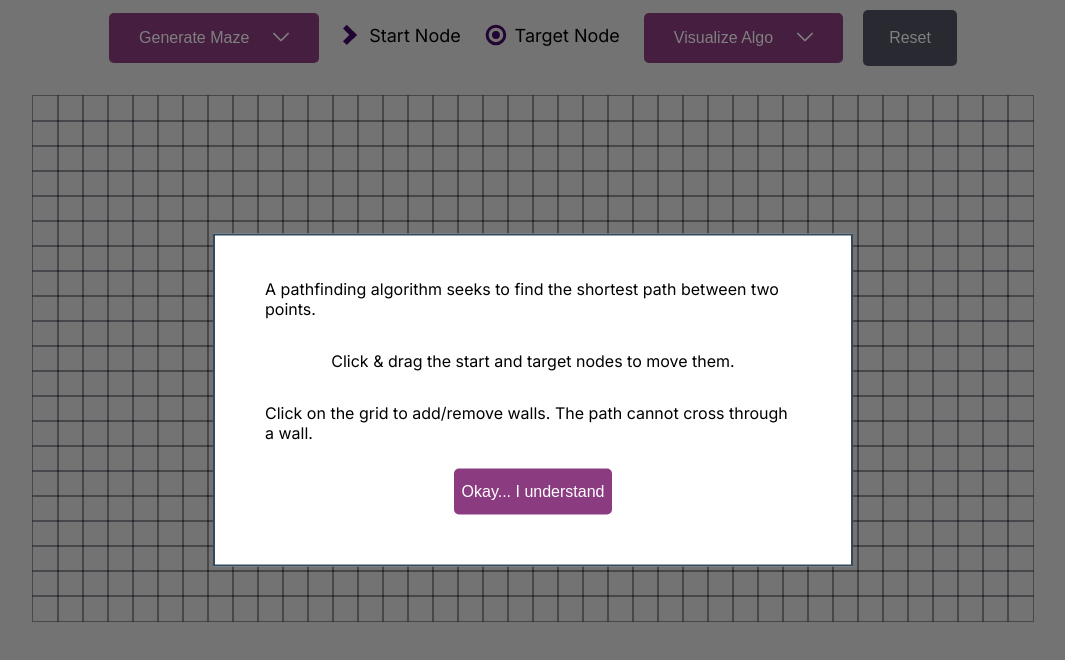
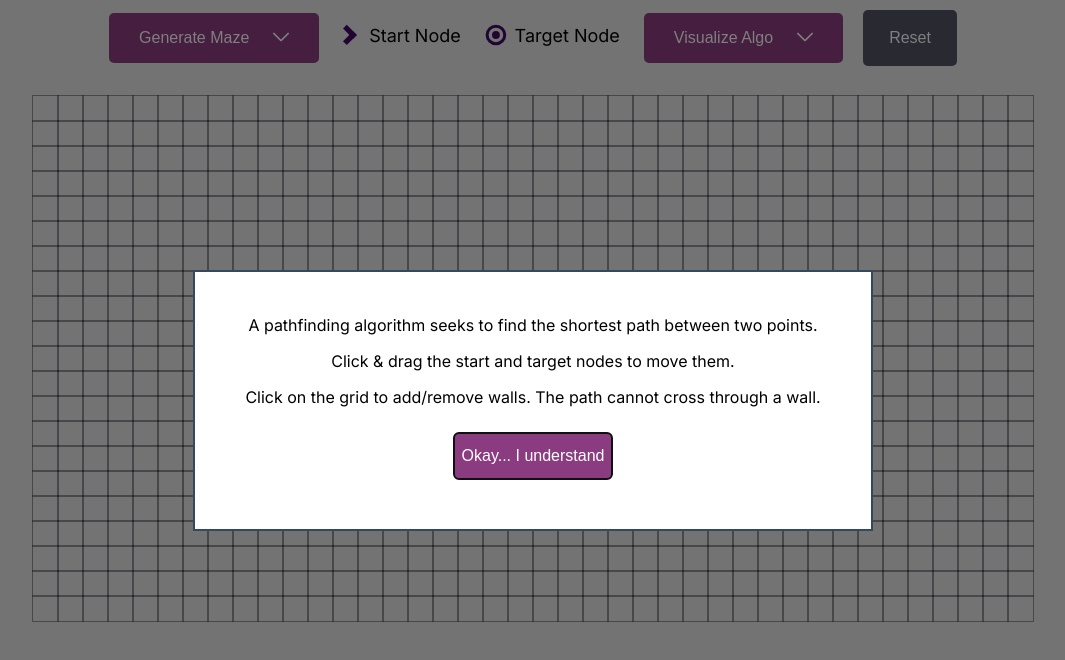
Before and after one commit to sava-stanchev/algorithmic-pathfinding, a React (Create React App) app: page / in a window 1280 px wide. Shown: the top 660 px of the page, without its empty margins (107-1172 px from the left). Built offline with nearby package versions, Linux system fonts and the light colour scheme.

Commit message:
use dialog for tutorial modal

```diff
--- a/package.json
+++ b/package.json
@@ -14,7 +14,6 @@
     "react": "^17.0.2",
     "react-dom": "^17.0.2",
     "react-scripts": "5.0.0",
-    "typescript": "^4.5.4",
     "web-vitals": "^2.1.2"
   },
   "scripts": {
@@ -45,6 +44,7 @@
   },
   "devDependencies": {
     "@types/gh-pages": "^3.2.1",
-    "gh-pages": "^3.2.3"
+    "gh-pages": "^3.2.3",
+    "typescript": "^4.8.3"
   }
 }
--- a/src/Modal/TutorialModal.css
+++ b/src/Modal/TutorialModal.css
@@ -1,29 +1,18 @@
 @import url("https://fonts.googleapis.com/css2?family=Inter:wght@300;400;500;600;700;800&display=swap");
 
-.overlay-styles {
+.modal {
   position: fixed;
-  top: 0;
-  left: 0;
-  right: 0;
-  bottom: 0;
-  background-color: rgba(0, 0, 0, 0.5);
-  z-index: 1000;
-}
-
-.modal-styles {
-  position: fixed;
-  top: 50%;
-  left: 50%;
-  transform: translate(-50%, -50%);
+  margin: auto;
+  max-width: 800px;
   background-color: white;
   border: #34495e solid 2px;
   padding: 50px;
   padding-top: 27px;
-  z-index: 1000;
-  display: flex;
-  flex-direction: column;
-  justify-content: center;
-  align-items: center;
+  text-align: center;
+}
+
+.modal::backdrop {
+  background: rgba(0, 0, 0, 0.5);
 }
 
 .modal-btn {
@@ -37,10 +26,6 @@
   margin-top: 10px;
 }
 
-.modal-btn:hover {
-  color: #ffd700;
-}
-
 p {
   margin: 1rem 0;
 }
--- a/src/Modal/TutorialModal.tsx
+++ b/src/Modal/TutorialModal.tsx
@@ -1,18 +1,24 @@
+import { useEffect, useRef } from "react";
 import "./TutorialModal.css";
-import ReactDom from "react-dom";
 
 type Props = {
-  open: boolean;
-  onClose: () => void;
+  openModal: boolean;
+  closeModal: () => void;
 };
 
-const TutorialModal: React.FC<Props> = ({ open, onClose }) => {
-  if (!open) return null;
+const TutorialModal: React.FC<Props> = ({ openModal, closeModal }) => {
+  const ref = useRef<HTMLDialogElement>(null);
 
-  return ReactDom.createPortal(
-    <>
-      <div className="overlay-styles" />
-      <div className="modal-styles">
+  useEffect(() => {
+    if (openModal) {
+      ref.current?.showModal();
+    } else {
+      ref.current?.close();
+    }
+  }, [openModal]);
+
+  return (
+    <dialog ref={ref} className="modal">
       <p>
         A pathfinding algorithm seeks to find the shortest path between two
         points.
@@ -22,12 +28,10 @@ const TutorialModal: React.FC<Props> = ({ open, onClose }) => {
         Click on the grid to add/remove walls. The path cannot cross through a
         wall.
       </p>
-        <button className="modal-btn" onClick={onClose}>
+      <button className="modal-btn" onClick={closeModal}>
         Okay... I understand
       </button>
-      </div>
-    </>,
-    document.getElementById("portal")!
+    </dialog>
   );
 };
 
--- a/src/Visualizer/Visualizer.tsx
+++ b/src/Visualizer/Visualizer.tsx
@@ -27,7 +27,7 @@ const Visualizer: React.FC = () => {
   const [mouseIsPressed, setMouseIsPressed] = useState(false);
   const [pressedNodeStatus, setPressedNodeStatus] = useState("");
   const [selectedNode, setSelectedNode] = useState<NodeType>({} as NodeType);
-  const [open, setOpen] = useState(true);
+  const [modal, setModal] = useState(true);
   const [isMazeDropdownOpen, setIsMazeDropdownOpen] = useState(false);
   const [isAlgoDropdownOpen, setIsAlgoDropdownOpen] = useState(false);
 
@@ -384,7 +384,7 @@ const Visualizer: React.FC = () => {
           );
         })}
       </div>
-      <TutorialModal open={open} onClose={() => setOpen(false)} />
+      <TutorialModal openModal={modal} closeModal={() => setModal(false)} />
     </div>
   );
 };
```
Also changed, not shown: 1 other file (tests, documents, lock files or other folders). Lines whose indentation alone changed are shown as unchanged.
